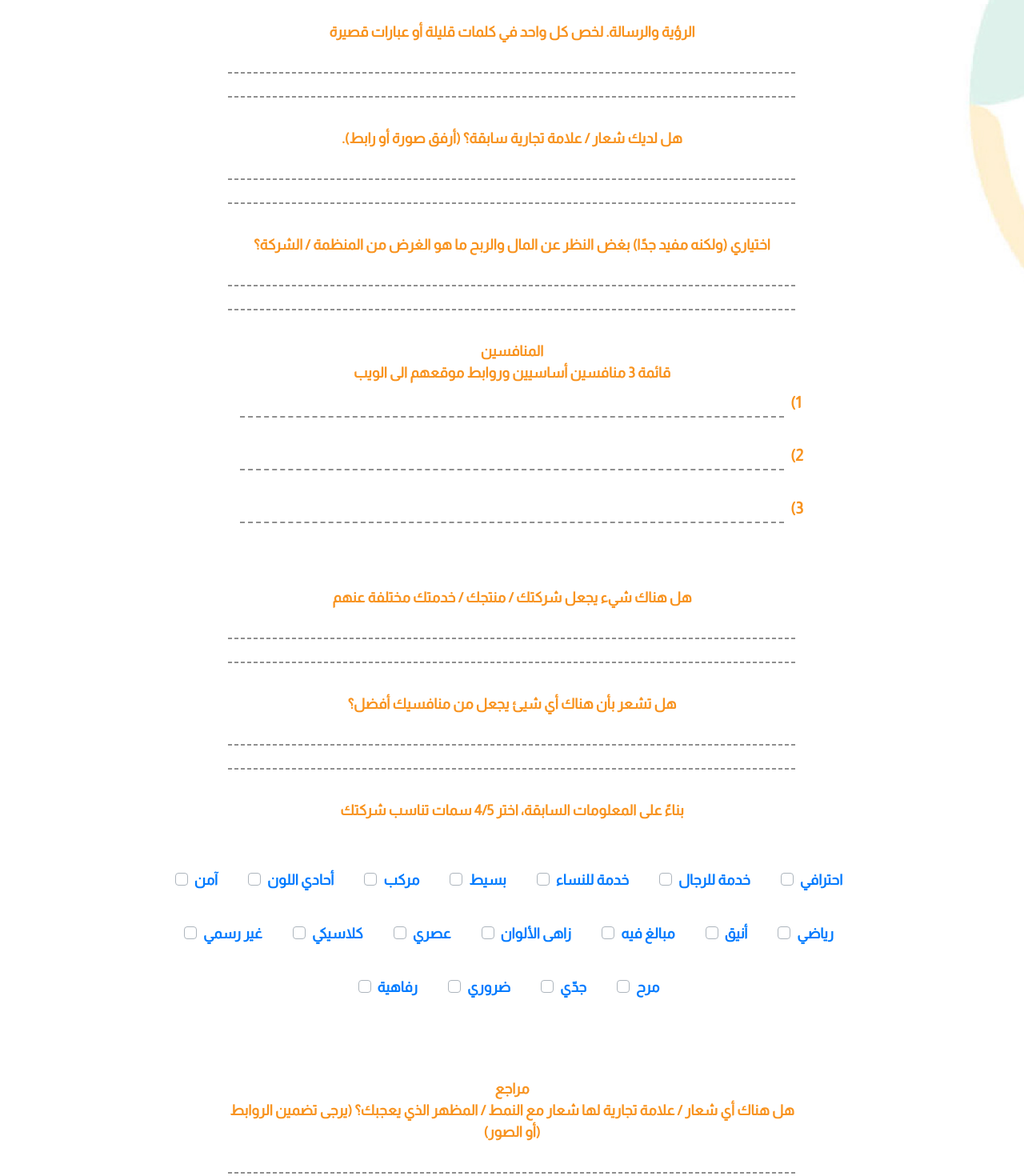
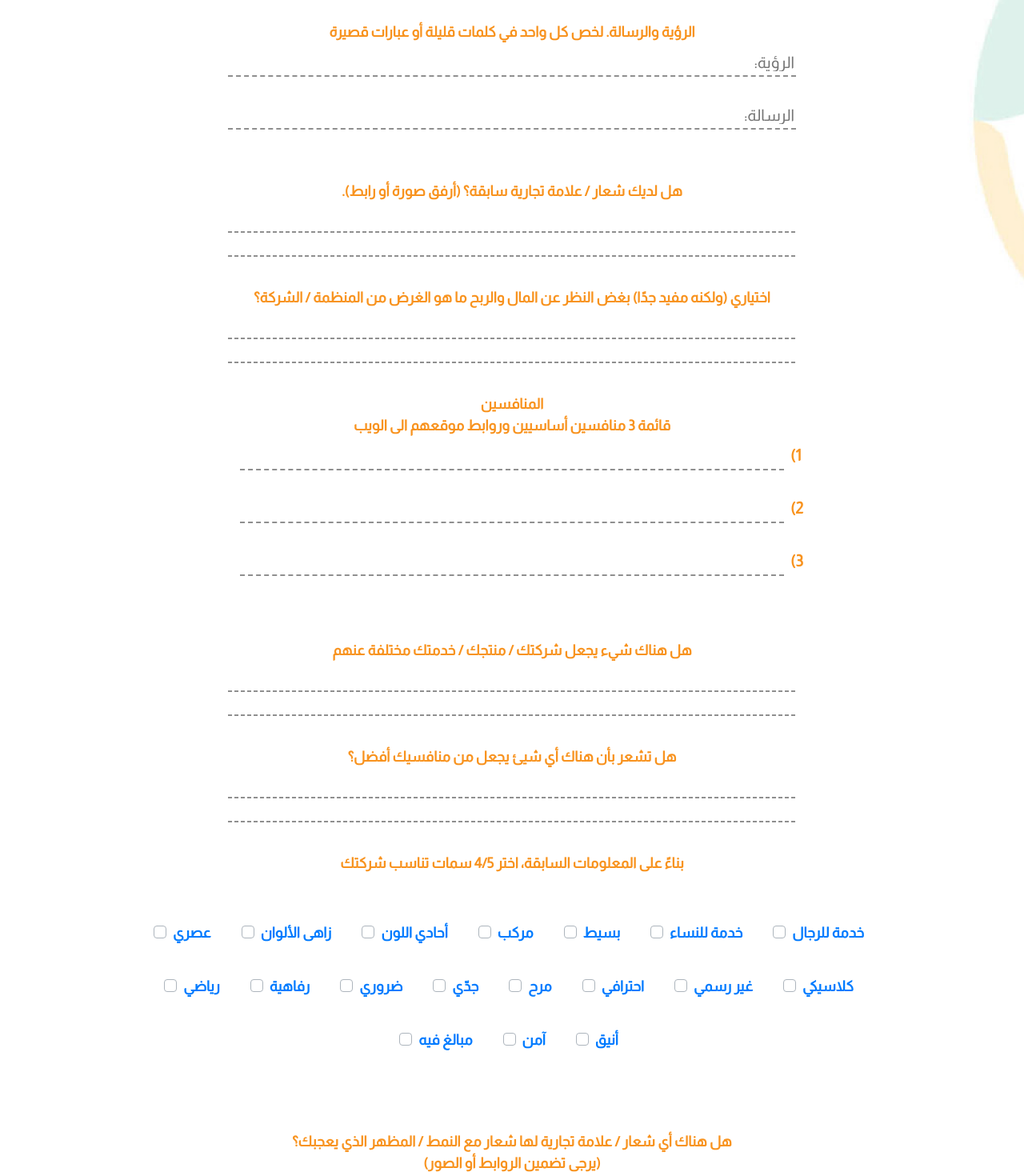
Before and after one commit to Ab99d/OsgBrandQuestionnaire, a React app: page /#/ar in a window 1280 px wide. Shown: the part 2118-3588 px from the top of the page at 80% size. Built offline with nearby package versions, Linux system fonts and the light colour scheme.

Commit message:
changes done

```diff
--- a/src/App.js
+++ b/src/App.js
@@ -9,8 +9,8 @@ function App() {
       <div className="App">
         <Link to="/">English Version</Link>
         <Link to="/ar">Arabic  Version</Link>
-          <Route exact path="/" component={BrandIdentityQuestionnaire} />
-          <Route path="/ar" component={BrandIdentityQuestionnaireAR} />
+        <Route exact path="/" component={BrandIdentityQuestionnaire} />
+        <Route path="/ar" component={BrandIdentityQuestionnaireAR} />
       </div>
     </Router>
   );
--- a/src/BrandIdentityQuestionnaireAR.jsx
+++ b/src/BrandIdentityQuestionnaireAR.jsx
@@ -31,7 +31,7 @@ const BrandIdentityQuestionnaireAR = () => {
                                 <label htmlFor="brandName">وصف الشركة/المنظمة <br /><span id='en-lang'>اسم الشركة :</span></label>
                                 <input type="text" id="brandName" name="brandName" className="text-center w-100" required/>
                                 <div className="tag-line">
-                                    <label htmlFor="tagline">شعار <br /> <span>اذا كان يوجد :</span></label>
+                                    <label htmlFor="tagline">شعار <br /> <span>(اذا كان يوجد) :</span></label>
                                     <textarea className="w-100" name="tagline" id="tagline" cols="30" rows="3" required></textarea>
                                 </div>
                             </div>
@@ -71,7 +71,8 @@ const BrandIdentityQuestionnaireAR = () => {
 
                         <div className="col-lg-8 mx-auto">
                             <label htmlFor="Summary">الرؤية والرسالة. لخص كل واحد في كلمات قليلة أو عبارات قصيرة</label>
-                            <textarea className="text-right w-100" type="text" id="Summary" name="Summary" required/>
+                            <input className="text-right" type="text" name="Vision" id="" placeholder=":الرؤية"/>
+                            <input className="text-right" type="text" name="mission" id="" placeholder=":الرسالة"/>
                         </div>
 
                         <div className="col-lg-8 mx-auto">
@@ -107,11 +108,29 @@ const BrandIdentityQuestionnaireAR = () => {
                         <div className="col-lg-11 mx-auto checkboxes-container">
                             <label htmlFor="information-about-company">بناءً على المعلومات السابقة، اختر 4/5 سمات
                             تناسب شركتك</label>
-                            <div className="container d-flex flex-row flex-wrap mt-5 checkboxes-container" required>
+                            <div className="container d-flex flex-row-reverse flex-wrap mt-5 checkboxes-container" required>
                                 <div className="col-auto my-1">
                                     <div className="custom-control custom-checkbox mr-sm-2">
-                                        <input type="checkbox" className="custom-control-input" id="Safe" name="Safe"/>
-                                        <label className="custom-control-label text-primary" htmlFor="Safe">آمن</label>
+                                        <input type="checkbox" className="custom-control-input" id="Masculine" name="Masculine"/>
+                                        <label className="custom-control-label text-primary" htmlFor="Masculine">خدمة للرجال</label>
+                                    </div>
+                                </div>
+                                <div className="col-auto my-1">
+                                    <div className="custom-control custom-checkbox mr-sm-2">
+                                        <input type="checkbox" className="custom-control-input" id="Feminine" name="Feminine"/>
+                                        <label className="custom-control-label text-primary" htmlFor="Feminine">خدمة للنساء</label>
+                                    </div>
+                                </div>
+                                <div className="col-auto my-1">
+                                    <div className="custom-control custom-checkbox mr-sm-2">
+                                        <input type="checkbox" className="custom-control-input" id="Simple" name="Simple"/>
+                                        <label className="custom-control-label text-primary" htmlFor="Simple">بسيط</label>
+                                    </div>
+                                </div>
+                                <div className="col-auto my-1">
+                                    <div className="custom-control custom-checkbox mr-sm-2">
+                                        <input type="checkbox" className="custom-control-input" id="Complex" name="Complex"/>
+                                        <label className="custom-control-label text-primary" htmlFor="Complex">مركب</label>
                                     </div>
                                 </div>
                                 <div className="col-auto my-1">
@@ -122,26 +141,26 @@ const BrandIdentityQuestionnaireAR = () => {
                                 </div>
                                 <div className="col-auto my-1">
                                     <div className="custom-control custom-checkbox mr-sm-2">
-                                        <input type="checkbox" className="custom-control-input" id="Complex" name="Complex"/>
-                                        <label className="custom-control-label text-primary" htmlFor="Complex">مركب</label>
+                                        <input type="checkbox" className="custom-control-input" id="Colorful" name="Colorful"/>
+                                        <label className="custom-control-label text-primary" htmlFor="Colorful">زاهى الألوان</label>
                                     </div>
                                 </div>
                                 <div className="col-auto my-1">
                                     <div className="custom-control custom-checkbox mr-sm-2">
-                                        <input type="checkbox" className="custom-control-input" id="Simple" name="Simple"/>
-                                        <label className="custom-control-label text-primary" htmlFor="Simple">بسيط</label>
+                                        <input type="checkbox" className="custom-control-input" id="Modern" name="Modern"/>
+                                        <label className="custom-control-label text-primary" htmlFor="Modern">عصري</label>
                                     </div>
                                 </div>
                                 <div className="col-auto my-1">
                                     <div className="custom-control custom-checkbox mr-sm-2">
-                                        <input type="checkbox" className="custom-control-input" id="Feminine" name="Feminine"/>
-                                        <label className="custom-control-label text-primary" htmlFor="Feminine">خدمة للنساء</label>
+                                        <input type="checkbox" className="custom-control-input" id="Classic" name="Classic"/>
+                                        <label className="custom-control-label text-primary" htmlFor="Classic">كلاسيكي</label>
                                     </div>
                                 </div>
                                 <div className="col-auto my-1">
                                     <div className="custom-control custom-checkbox mr-sm-2">
-                                        <input type="checkbox" className="custom-control-input" id="Masculine" name="Masculine"/>
-                                        <label className="custom-control-label text-primary" htmlFor="Masculine">خدمة للرجال</label>
+                                        <input type="checkbox" className="custom-control-input" id="Casual" name="Casual"/>
+                                        <label className="custom-control-label text-primary" htmlFor="Casual">غير رسمي</label>
                                     </div>
                                 </div>
                                 <div className="col-auto my-1">
@@ -152,32 +171,32 @@ const BrandIdentityQuestionnaireAR = () => {
                                 </div>
                                 <div className="col-auto my-1">
                                     <div className="custom-control custom-checkbox mr-sm-2">
-                                        <input type="checkbox" className="custom-control-input" id="Casual" name="Casual"/>
-                                        <label className="custom-control-label text-primary" htmlFor="Casual">غير رسمي</label>
+                                        <input type="checkbox" className="custom-control-input" id="Fun" name="Fun"/>
+                                        <label className="custom-control-label text-primary" htmlFor="Fun">مرح</label>
                                     </div>
                                 </div>
                                 <div className="col-auto my-1">
                                     <div className="custom-control custom-checkbox mr-sm-2">
-                                        <input type="checkbox" className="custom-control-input" id="Classic" name="Classic"/>
-                                        <label className="custom-control-label text-primary" htmlFor="Classic">كلاسيكي</label>
+                                        <input type="checkbox" className="custom-control-input" id="Serious" name="Serious"/>
+                                        <label className="custom-control-label text-primary" htmlFor="Serious">جدّي</label>
                                     </div>
                                 </div>
                                 <div className="col-auto my-1">
                                     <div className="custom-control custom-checkbox mr-sm-2">
-                                        <input type="checkbox" className="custom-control-input" id="Modern" name="Modern"/>
-                                        <label className="custom-control-label text-primary" htmlFor="Modern">عصري</label>
+                                        <input type="checkbox" className="custom-control-input" id="Necessary" name="Necessary"/>
+                                        <label className="custom-control-label text-primary" htmlFor="Necessary">ضروري</label>
                                     </div>
                                 </div>
                                 <div className="col-auto my-1">
                                     <div className="custom-control custom-checkbox mr-sm-2">
-                                        <input type="checkbox" className="custom-control-input" id="Colorful" name="Colorful"/>
-                                        <label className="custom-control-label text-primary" htmlFor="Colorful">زاهى الألوان</label>
+                                        <input type="checkbox" className="custom-control-input" id="Luxury" name="Luxury"/>
+                                        <label className="custom-control-label text-primary" htmlFor="Luxury">رفاهية</label>
                                     </div>
                                 </div>
                                 <div className="col-auto my-1">
                                     <div className="custom-control custom-checkbox mr-sm-2">
-                                        <input type="checkbox" className="custom-control-input" id="Extremely" name="Extremely"/>
-                                        <label className="custom-control-label text-primary" htmlFor="Extremely">مبالغ فيه</label>
+                                        <input type="checkbox" className="custom-control-input" id="Sport" name="Sport"/>
+                                        <label className="custom-control-label text-primary" htmlFor="Sport">رياضي</label>
                                     </div>
                                 </div>
                                 <div className="col-auto my-1">
@@ -188,40 +207,22 @@ const BrandIdentityQuestionnaireAR = () => {
                                 </div>
                                 <div className="col-auto my-1">
                                     <div className="custom-control custom-checkbox mr-sm-2">
-                                        <input type="checkbox" className="custom-control-input" id="Sport" name="Sport"/>
-                                        <label className="custom-control-label text-primary" htmlFor="Sport">رياضي</label>
+                                        <input type="checkbox" className="custom-control-input" id="Safe" name="Safe"/>
+                                        <label className="custom-control-label text-primary" htmlFor="Safe">آمن</label>
                                     </div>
                                 </div>
                                 <div className="col-auto my-1">
                                     <div className="custom-control custom-checkbox mr-sm-2">
-                                        <input type="checkbox" className="custom-control-input" id="Luxury" name="Luxury"/>
-                                        <label className="custom-control-label text-primary" htmlFor="Luxury">رفاهية</label>
-                                    </div>
-                                </div>
-                                <div className="col-auto my-1">
-                                    <div className="custom-control custom-checkbox mr-sm-2">
-                                        <input type="checkbox" className="custom-control-input" id="Necessary" name="Necessary"/>
-                                        <label className="custom-control-label text-primary" htmlFor="Necessary">ضروري</label>
-                                    </div>
-                                </div>
-                                <div className="col-auto my-1">
-                                    <div className="custom-control custom-checkbox mr-sm-2">
-                                        <input type="checkbox" className="custom-control-input" id="Serious" name="Serious"/>
-                                        <label className="custom-control-label text-primary" htmlFor="Serious">جدّي</label>
-                                    </div>
-                                </div>
-                                <div className="col-auto my-1">
-                                    <div className="custom-control custom-checkbox mr-sm-2">
-                                        <input type="checkbox" className="custom-control-input" id="Fun" name="Fun"/>
-                                        <label className="custom-control-label text-primary" htmlFor="Fun">مرح</label>
+                                        <input type="checkbox" className="custom-control-input" id="Extremely" name="Extremely"/>
+                                        <label className="custom-control-label text-primary" htmlFor="Extremely">مبالغ فيه</label>
                                     </div>
                                 </div>
                             </div>
                         </div>
 
                         <div className="col-lg-8 mx-auto">
-                            <label htmlFor="logotype-client-like">مراجع <br /> هل هناك أي شعار / علامة تجارية لها شعار مع
-                            النمط / المظهر الذي يعجبك؟ (يرجى تضمين الروابط أو الصور))
+                            <label htmlFor="logotype-client-like">هل هناك أي شعار / علامة تجارية لها شعار مع
+                            النمط / المظهر الذي يعجبك؟ <br /> (يرجى تضمين الروابط أو الصور)
                             </label>
                             <textarea className="text-right w-100" type="text" id="logotype-client-like" name="logotype-client-like" required/>
                             <div className="input-group mb-3 mt-2">
```
Also changed, not shown: src/BrandIdentityQuestionnaire.jsx (+11 -9 lines), src/assest/css/style.css (+58 -1 lines).
